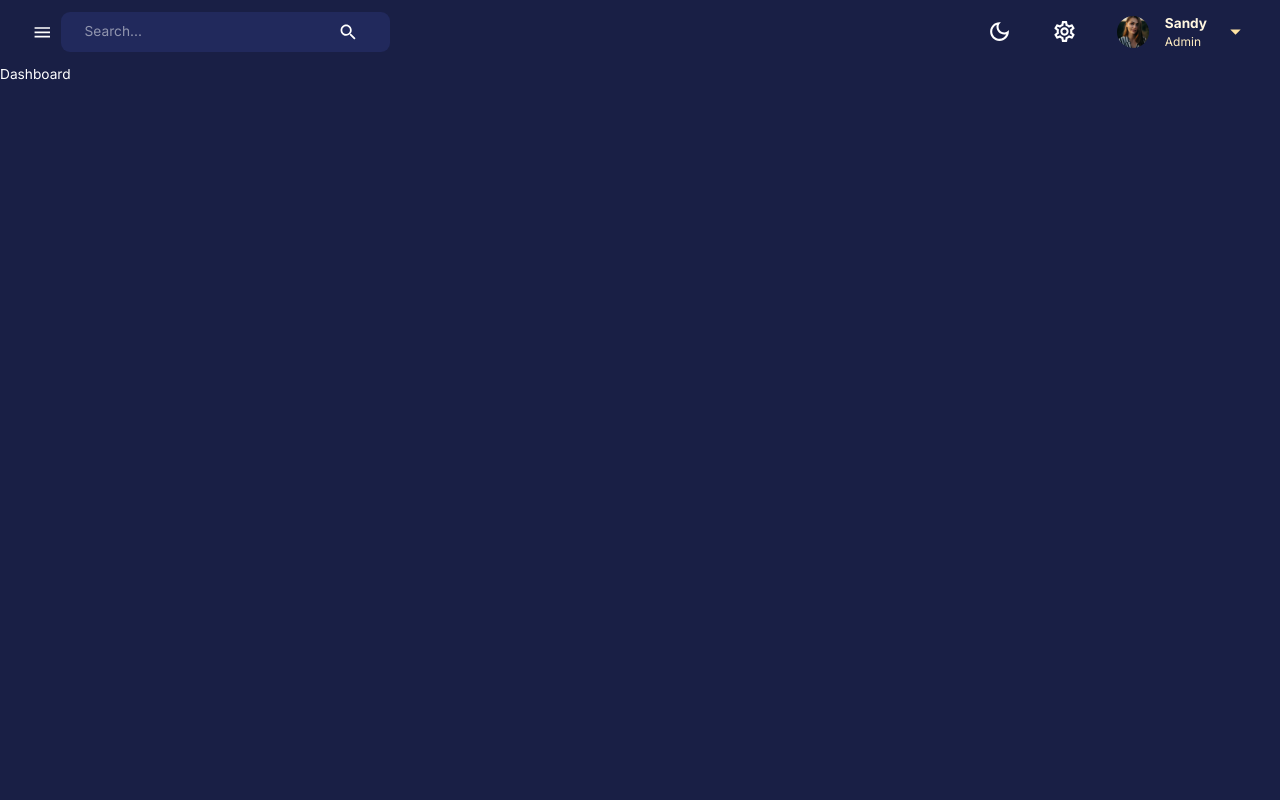
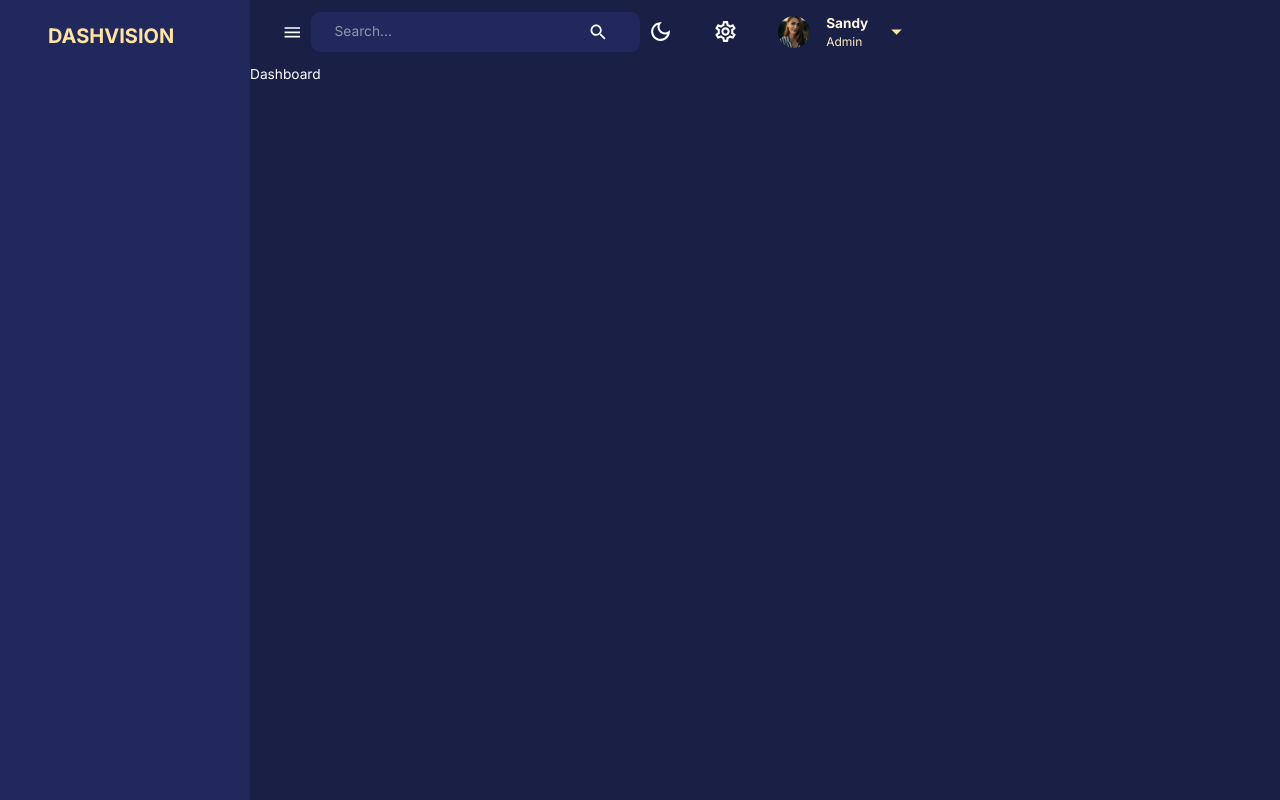
Before and after one commit to SkyHustle/admin-dashboard, a React (Create React App) app in the folder client/: page /dashboard in a window 1280 px wide. Built offline with nearby package versions, Linux system fonts and the light colour scheme.

Commit message:
Toggle sidebar

```diff
--- a/client/src/components/Navbar.jsx
+++ b/client/src/components/Navbar.jsx
@@ -24,7 +24,7 @@
   useTheme,
 } from "@mui/material";
 
-const Navbar = () => {
+const Navbar = ({ isSidebarOpen, setIsSidebarOpen }) => {
   const dispatch = useDispatch();
   const theme = useTheme();
   return (
@@ -38,7 +38,7 @@
       <Toolbar sx={{ justifyContent: "space-between" }}>
         {/* LEFT SIDE */}
         <FlexBetween>
-          <IconButton onClick={() => console.log("setIsSidebarOpen")}>
+          <IconButton onClick={() => setIsSidebarOpen(!isSidebarOpen)}>
             <MenuIcon />
           </IconButton>
           <FlexBetween
@@ -108,8 +108,8 @@
             </Button>
             <Menu
               anchorEl=""
-              open=""
-              onClose=""
+              open={false}
+              onClose={() => {}}
               anchorOrigin={{ vertical: "bottom", horizontal: "center" }}
             >
               <MenuItem onClick={() => console.log("handleClose")}>
--- /dev/null
+++ b/client/src/components/Sidebar.jsx
@@ -0,0 +1,86 @@
+import FlexBetween from "../components/FlexBetween";
+import { useDispatch } from "react-redux";
+import { setMode } from "../state";
+import profileImage from "../assets/headshot.jpg";
+import { useEffect, useState } from "react";
+import { useLocation, useNavigate } from "react-router-dom";
+import {
+  LightModeOutlined,
+  DarkModeOutlined,
+  Menu as MenuIcon,
+  Search,
+  SettingsOutlined,
+  ArrowDropDownOutlined,
+  ChevronLeft,
+} from "@mui/icons-material";
+import {
+  AppBar,
+  Button,
+  Box,
+  Typography,
+  IconButton,
+  InputBase,
+  Toolbar,
+  Menu,
+  MenuItem,
+  useTheme,
+  Drawer,
+} from "@mui/material";
+
+const Sidebar = ({
+  isNonMobile,
+  drawerWidth,
+  isSidebarOpen,
+  setIsSidebarOpen,
+}) => {
+  const { pathname } = useLocation();
+  const [active, setActive] = useState("");
+  const navigate = useNavigate();
+  const theme = useTheme();
+
+  useEffect(() => {
+    setActive(pathname.substring(1));
+  }, [pathname]);
+
+  return (
+    <Box component="nav">
+      {isSidebarOpen && (
+        <Drawer
+          open={isSidebarOpen}
+          onClose={() => setIsSidebarOpen(false)}
+          variant="persistent"
+          anchor="left"
+          sx={{
+            width: drawerWidth,
+            "& .MuiDrawer-paper": {
+              color: theme.palette.secondary[200],
+              backgroundColor: theme.palette.background.alt,
+              boxSixing: "border-box",
+              borderWidth: isNonMobile ? 0 : "2px",
+              width: drawerWidth,
+            },
+          }}
+        >
+          <Box width="100%">
+            <Box m="1.5rem 2rem 2rem 3rem">
+              <FlexBetween color={theme.palette.secondary.main}>
+                <Box display="flex" alignItems="center" gap="0.5rem">
+                  <Typography variant="h4" fontWeight="bold">
+                    DASHVISION
+                  </Typography>
+                </Box>
+                {!isNonMobile && (
+                  <IconButton onClick={() => setIsSidebarOpen(!isSidebarOpen)}>
+                    <ChevronLeft />
+                  </IconButton>
+                )}
+              </FlexBetween>
+            </Box>
+          </Box>
+        </Drawer>
+      )}
+    </Box>
+  );
+};
+
+export default Sidebar;
--- a/client/src/scenes/layout/index.jsx
+++ b/client/src/scenes/layout/index.jsx
@@ -3,12 +3,25 @@
 import { Outlet } from "react-router-dom";
 import { useSelector } from "react-redux";
 import Navbar from "../../components/Navbar";
+import Sidebar from "../../components/Sidebar";
 
 const Layout = () => {
+  const isNonMobile = useMediaQuery("(min-width: 600px)"); // >600px is non-mobile
+  const [isSidebarOpen, setIsSidebarOpen] = useState(true);
+
   return (
-    <Box width="100%" height="100%">
+    <Box display={isNonMobile ? "flex" : "block"} width="100%" height="100%">
+      <Sidebar
+        isNonMobile={isNonMobile}
+        drawerWidth="250px"
+        isSidebarOpen={isSidebarOpen}
+        setIsSidebarOpen={setIsSidebarOpen}
+      />
       <Box>
-        <Navbar />
+        <Navbar
+          isSidebarOpen={isSidebarOpen}
+          setIsSidebarOpen={setIsSidebarOpen}
+        />
         <Outlet />
       </Box>
     </Box>
```
